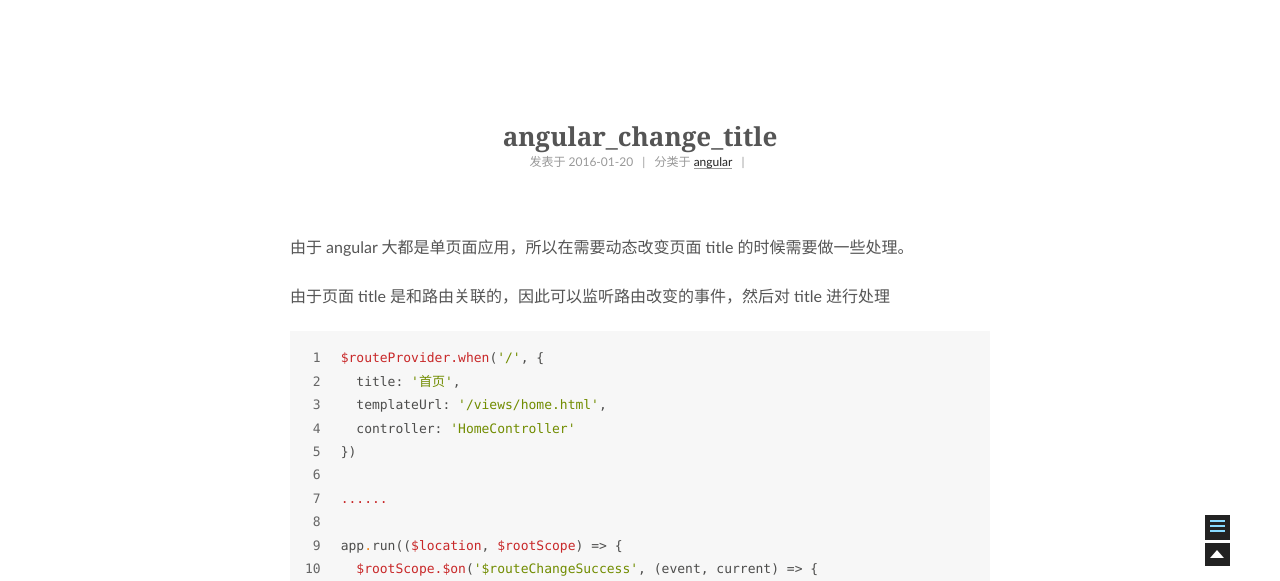
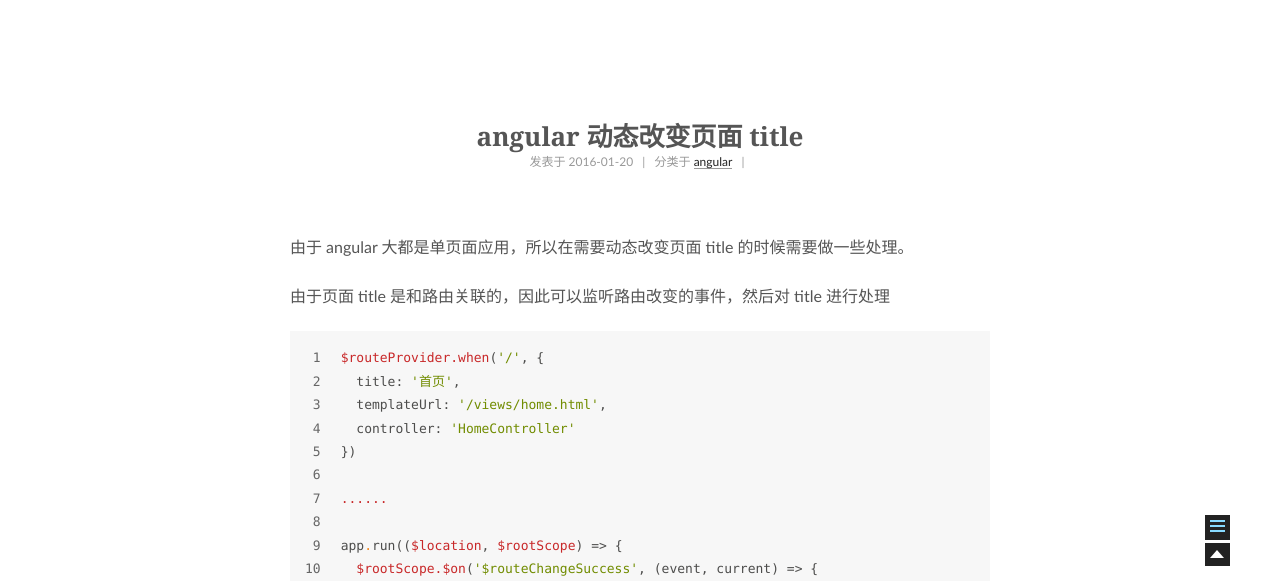
Before and after one commit to ntduan/gynantimdt.github.io, a plain HTML site: page 2016/01/20/angular-change-title/index.html in a window 1280 px wide. Shown: the part 215-796 px from the top of the page. Drawn offline with Linux system fonts and the light colour scheme; a script that the page names is missing.

Commit message:
Site updated: 2016-01-21 10:00:41

```diff
--- a/2016/01/20/angular-change-title/index.html
+++ b/2016/01/20/angular-change-title/index.html
@@ -31,7 +31,7 @@
 
 
 
-  <title> angular_change_title // GynantimDt's Blog </title>
+  <title> angular 动态改变页面 title // GynantimDt's Blog </title>
 </head>
 
 <body>
@@ -118,7 +118,7 @@
 
 
 
-              angular_change_title
+              angular 动态改变页面 title
 
 
         </h1>
@@ -207,7 +207,7 @@
       <div class="comments" id="comments">
 
           <div class="ds-thread" data-thread-key="2016/01/20/angular-change-title/"
-               data-title="angular_change_title" data-url="http://yoursite.com/2016/01/20/angular-change-title/">
+               data-title="angular 动态改变页面 title" data-url="http://yoursite.com/2016/01/20/angular-change-title/">
           </div>
 
       </div>
```
Also changed, not shown: 2016/01/08/明天要去湖南了/index.html (+1 -1 lines), archives/2016/01/index.html (+1 -1 lines), archives/2016/index.html (+1 -1 lines), archives/index.html (+1 -1 lines), categories/angular/index.html (+1 -1 lines), index.html (+1 -1 lines), tags/angular/index.html (+1 -1 lines).
